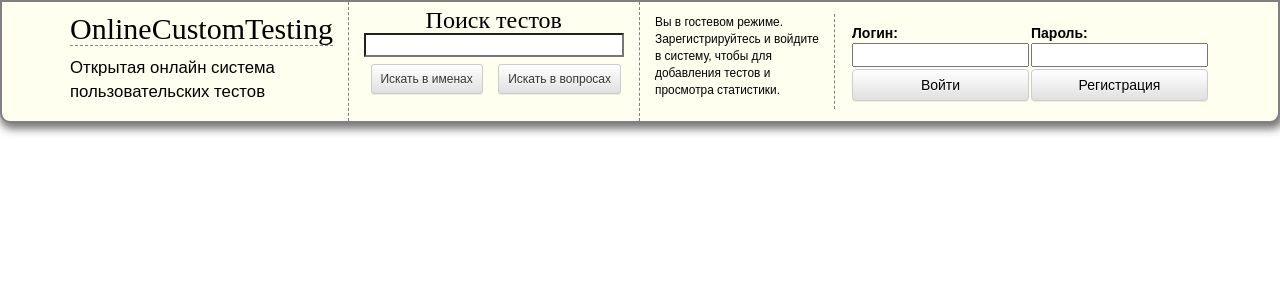
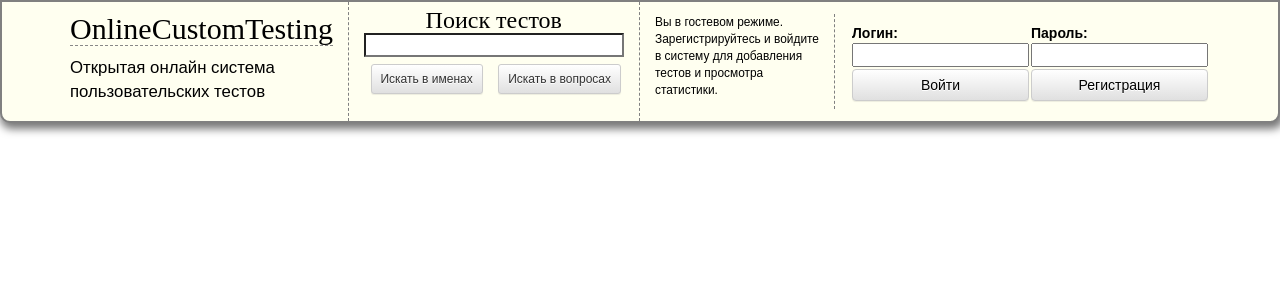
Before and after one commit to Cheltigmashev/oct, a Django app: page / in a window 1280 px wide. Shown: the top 300 px of the page. Run offline with Django 3.2, Linux system fonts and the light colour scheme; some libraries are stand-ins or nearby versions; some web fonts are replaced.

Commit message:
tests_list.html guest status has been fixed

```diff
--- a/octapp/templates/octapp/tests_list.html
+++ b/octapp/templates/octapp/tests_list.html
@@ -66,7 +66,7 @@
                     </div>
                     {% else %}
 
-                    <small><p>Вы в гостевом режиме.<br>Зарегистрируйтесь и войдите в систему, чтобы для добавления тестов и просмотра статистики.</p></small>
+                    <small><p>Вы в гостевом режиме.<br>Зарегистрируйтесь и войдите в систему для добавления тестов и просмотра статистики.</p></small>
 
                     {% endif %}
 
```
